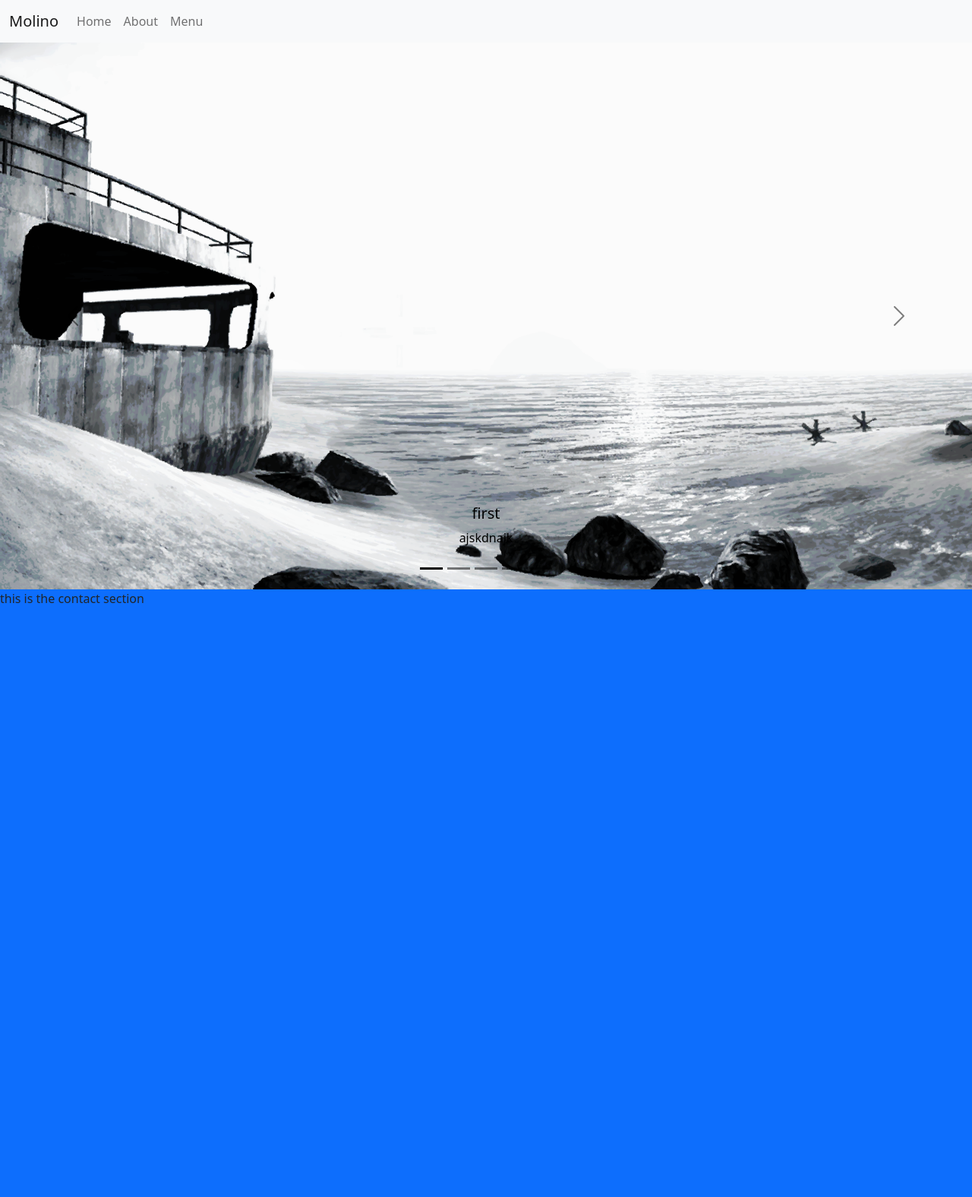
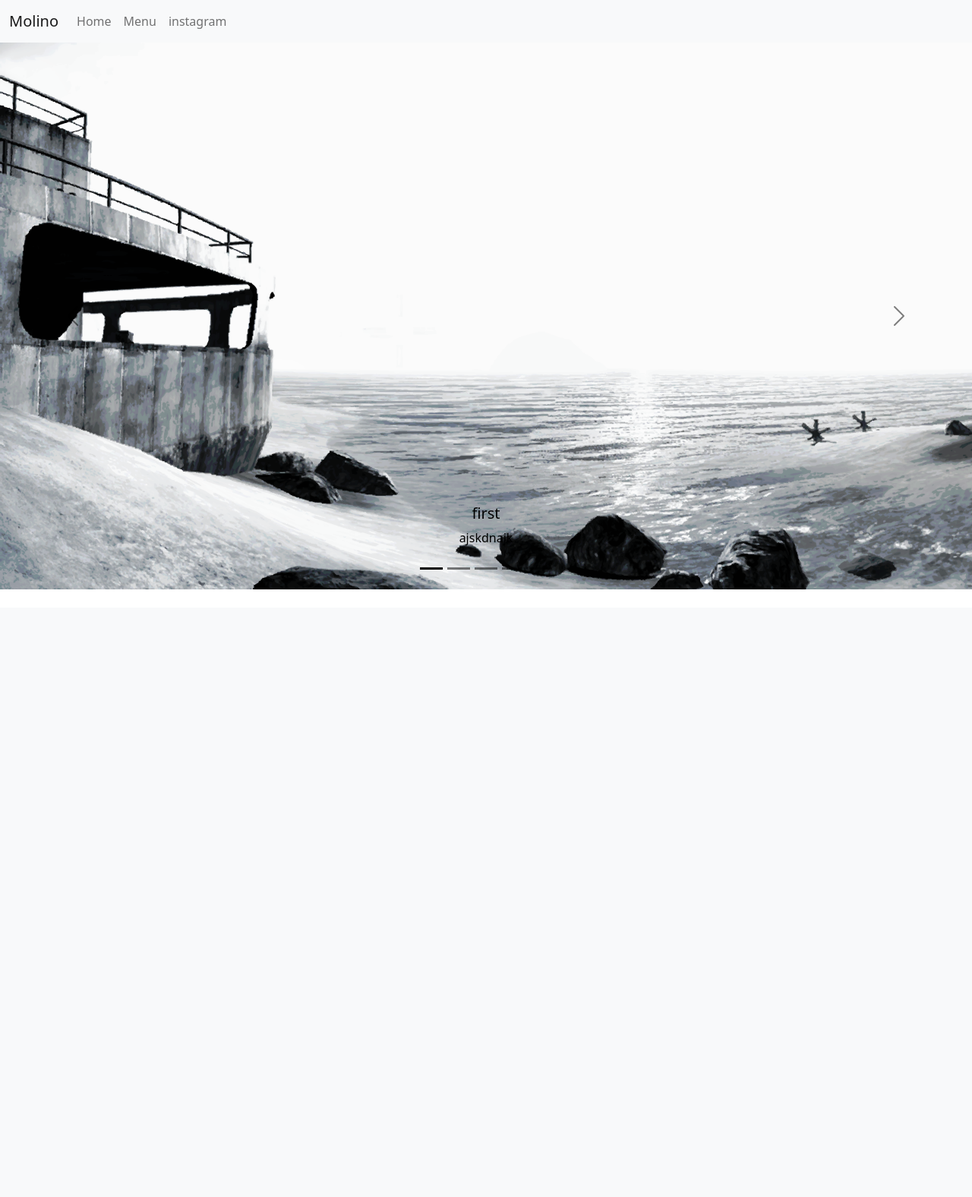
Before and after one commit to leoBitto/restaurant, a Django app: page / in a window 1280 px wide. Shown: the whole page at 76% size. After the commit the page ends 776 px from the top, so only its background shows below. Run offline with Django 4.2, Linux system fonts and the light colour scheme; data comes from the database, SQL or seed files in the repository.

Commit message:
initial front end development

```diff
--- a/base/website/templates/website/base.html
+++ b/base/website/templates/website/base.html
@@ -6,7 +6,7 @@
         <meta http-equiv="X-UA-Compatible" content="IE=edge">
         <meta name="description" content="Hello World">
         <meta name="viewport" content="width=device-width, initial-scale=1">
-        <link href="https://cdn.jsdelivr.net/npm/bootstrap@5.2.1/dist/css/bootstrap.min.css" rel="stylesheet" integrity="sha384-iYQeCzEYFbKjA/T2uDLTpkwGzCiq6soy8tYaI1GyVh/UjpbCx/TYkiZhlZB6+fzT" crossorigin="anonymous">
+        <link href="https://cdn.jsdelivr.net/npm/bootstrap@5.2.3/dist/css/bootstrap.min.css" rel="stylesheet" integrity="sha384-rbsA2VBKQhggwzxH7pPCaAqO46MgnOM80zW1RWuH61DGLwZJEdK2Kadq2F9CUG65" crossorigin="anonymous">
         <title> Molino - Trattoria </title>
         <link rel="stylesheet" type="text/css" href="{% static 'css/mqCarousel.css' %}" />
     </head>
@@ -17,7 +17,7 @@
         <div style="height:56px"> </div>
         {% block content %} {% endblock %}
 
-        <script src="https://cdn.jsdelivr.net/npm/bootstrap@5.2.1/dist/js/bootstrap.bundle.min.js" integrity="sha384-u1OknCvxWvY5kfmNBILK2hRnQC3Pr17a+RTT6rIHI7NnikvbZlHgTPOOmMi466C8" crossorigin="anonymous"></script>
+         <script src="https://cdn.jsdelivr.net/npm/bootstrap@5.2.3/dist/js/bootstrap.bundle.min.js" integrity="sha384-kenU1KFdBIe4zVF0s0G1M5b4hcpxyD9F7jL+jjXkk+Q2h455rYXK/7HAuoJl+0I4" crossorigin="anonymous"></script>
 
     </body>
 </html>
--- a/base/website/templates/website/landing.html
+++ b/base/website/templates/website/landing.html
@@ -48,9 +48,6 @@
 </section>
 
 
-<section id="contact" class="w-100 min-vh-100 bg-primary">
-    this is the contact section
-</section>
 
 
 {% endblock %}
--- a/base/website/templates/website/navbar.html
+++ b/base/website/templates/website/navbar.html
@@ -11,10 +11,8 @@
     <div class="collapse navbar-collapse" id="navbarNavAltMarkup">
       <div class="navbar-nav">
         <a class="nav-link" aria-current="page" href="{% url 'landing' %}">Home</a>
-        <a class="nav-link" href="{% url 'landing' %}#contact">About</a>
-
         <a class="nav-link" href="{% url 'menu' %}">Menu</a>
-
+        <a class="nav-link" href="https://www.instagram.com/molinotrattoria/">instagram</a>
       </div>
     </div>
   </div>
```
